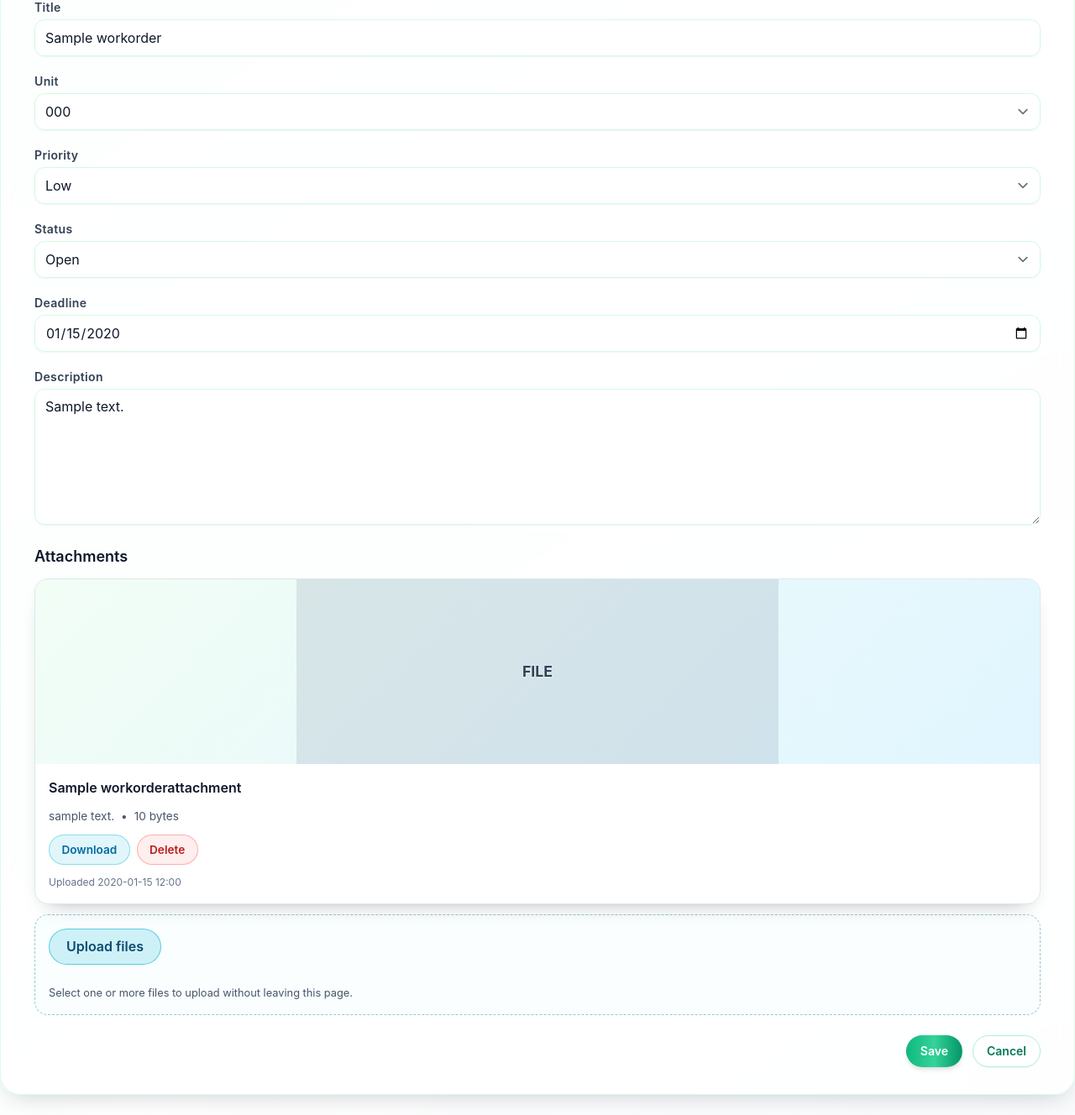
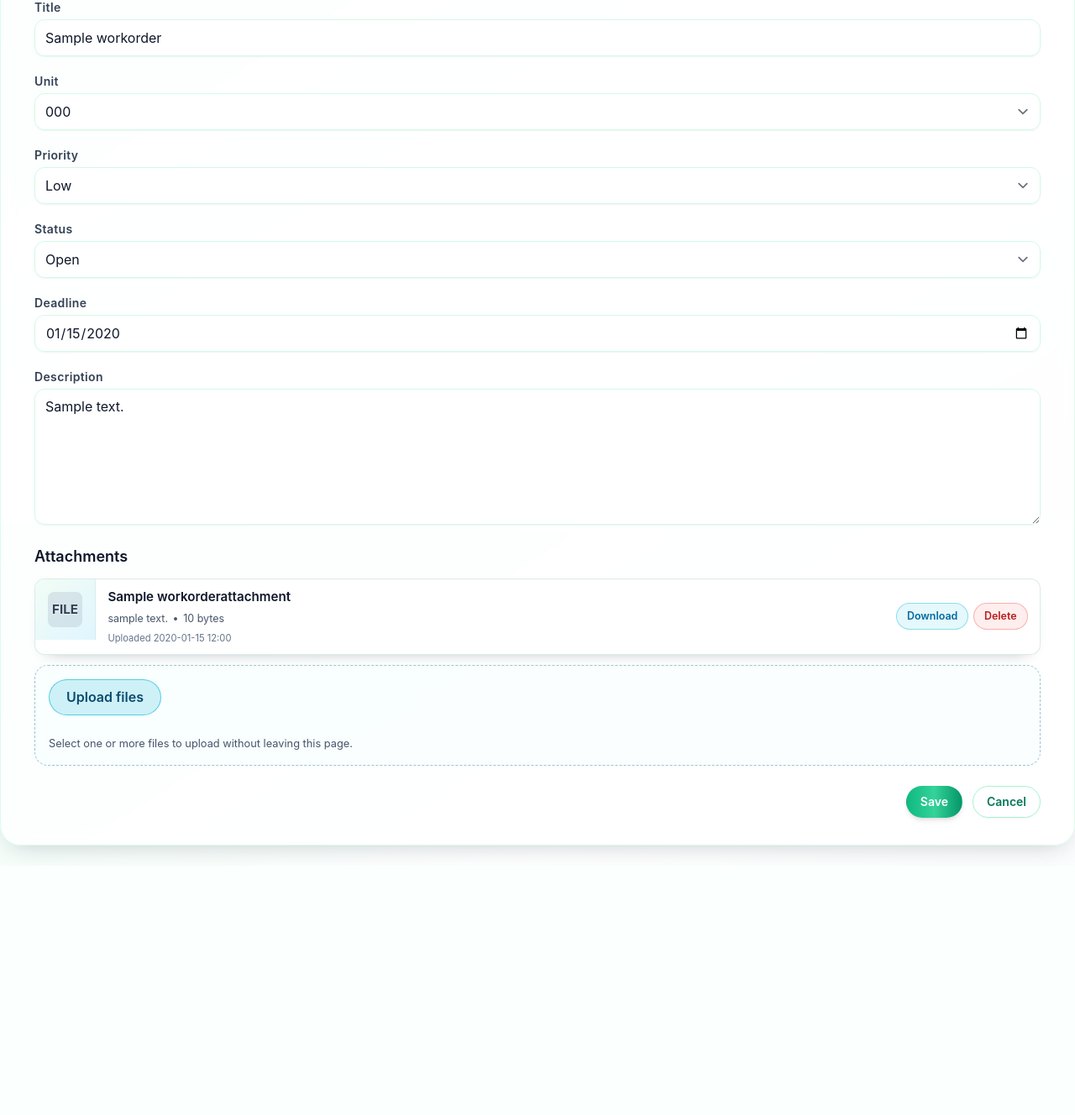
Before and after one commit to Mecho90/BuildingManagement, a Django app: page /work-orders/1/edit/ in a window 1280 px wide. Shown: the part 177-1505 px from the top of the page at 84% size. After the commit the page ends 1199 px from the top, so only its background shows below. Run offline with Django 5.2, Linux system fonts and the light colour scheme; a user stored in the database is signed in; tables that the repository leaves empty hold one stand-in row (values such as "Sample post"); parts of the project's set-up code (start-up, migrations or seed data) failed here and were passed over.

Commit message:
edit attachment layout

```diff
--- a/building_management/building_mgmt/settings.py
+++ b/building_management/building_mgmt/settings.py
@@ -245,7 +245,7 @@ WORK_ORDER_ATTACHMENT_MAX_BYTES = _env_int(
 
 _allowed_types = os.environ.get(
     "DJANGO_ATTACHMENT_ALLOWED_TYPES",
-    "application/pdf,application/msword,application/vnd.openxmlformats-officedocument.wordprocessingml.document,application/zip,application/x-zip-compressed,application/x-7z-compressed,application/x-tar,application/gzip",
+    "application/pdf,application/msword,application/vnd.openxmlformats-officedocument.wordprocessingml.document,application/vnd.ms-excel,application/vnd.openxmlformats-officedocument.spreadsheetml.sheet,application/vnd.ms-powerpoint,application/vnd.openxmlformats-officedocument.presentationml.presentation,text/csv,application/zip,application/x-zip-compressed,application/x-7z-compressed,application/x-tar,application/gzip",
 )
 WORK_ORDER_ATTACHMENT_ALLOWED_TYPES = tuple(
     sorted({token.strip().lower() for token in _allowed_types.split(",") if token.strip()})
--- a/building_management/core/services/files.py
+++ b/building_management/core/services/files.py
@@ -31,6 +31,11 @@ def _config_from_settings() -> AttachmentValidationConfig:
             "application/pdf",
             "application/msword",
             "application/vnd.openxmlformats-officedocument.wordprocessingml.document",
+            "application/vnd.ms-excel",
+            "application/vnd.openxmlformats-officedocument.spreadsheetml.sheet",
+            "application/vnd.ms-powerpoint",
+            "application/vnd.openxmlformats-officedocument.presentationml.presentation",
+            "text/csv",
             "application/zip",
             "application/x-zip-compressed",
             "application/x-7z-compressed",
--- a/building_management/static/css/attachments.css
+++ b/building_management/static/css/attachments.css
@@ -1,8 +1,8 @@
 /* Attachment cards */
 .attachments-grid {
   display: grid;
-  gap: 1rem;
-  grid-template-columns: repeat(auto-fit, minmax(220px, 1fr));
+  gap: 0.6rem;
+  grid-template-columns: minmax(0, 1fr);
   list-style: none;
   margin: 0;
   padding: 0;
@@ -14,24 +14,25 @@
 
 .attachment-card {
   display: flex;
-  flex-direction: column;
+  align-items: stretch;
   width: 100%;
   border: 1px solid rgba(15, 118, 110, 0.15);
-  border-radius: 1rem;
-  background-color: rgba(255, 255, 255, 0.88);
-  box-shadow: 0 12px 24px -16px rgba(15, 23, 42, 0.4);
+  border-radius: 0.75rem;
+  background-color: rgba(255, 255, 255, 0.92);
+  box-shadow: 0 10px 18px -16px rgba(15, 23, 42, 0.45);
   overflow: hidden;
 }
 
 .attachment-card__media {
   position: relative;
-  aspect-ratio: 3 / 2;
-  max-height: 220px;
+  flex: 0 0 72px;
+  height: 72px;
   background: linear-gradient(135deg, rgba(240, 253, 244, 0.9), rgba(221, 244, 255, 0.9));
   display: flex;
   align-items: center;
   justify-content: center;
   overflow: hidden;
+  border-right: 1px solid rgba(15, 118, 110, 0.1);
 }
 
 .attachment-card__preview {
@@ -64,31 +65,20 @@
 }
 
 .attachment-card__preview-hint {
-  position: absolute;
-  bottom: 0.5rem;
-  left: 50%;
-  transform: translateX(-50%);
-  padding: 0.25rem 0.75rem;
-  font-size: 0.75rem;
-  font-weight: 600;
-  letter-spacing: 0.05em;
-  text-transform: uppercase;
-  border-radius: 999px;
-  background: rgba(15, 23, 42, 0.75);
-  color: #f8fafc;
+  display: none;
 }
 
 .attachment-card__placeholder {
-  width: 48%;
+  width: 58%;
   aspect-ratio: 1;
-  border-radius: 20%;
-  background: rgba(14, 165, 233, 0.15);
+  border-radius: 18%;
+  background: rgba(14, 165, 233, 0.12);
   display: flex;
   align-items: center;
   justify-content: center;
   color: rgba(15, 23, 42, 0.7);
   font-weight: 700;
-  font-size: 1.1rem;
+  font-size: 0.95rem;
   text-transform: uppercase;
 }
 
@@ -97,15 +87,17 @@
 }
 
 .attachment-card__body {
-  padding: 1rem;
-  display: flex;
-  flex-direction: column;
-  gap: 0.75rem;
+  flex: 1;
+  padding: 0.65rem 0.9rem;
+  display: grid;
+  grid-template-columns: minmax(0, 1fr) auto;
+  gap: 0.3rem 0.75rem;
+  align-items: center;
 }
 
 .attachment-card__title {
   margin: 0;
-  font-size: 1rem;
+  font-size: 0.95rem;
   font-weight: 600;
   color: #0f172a;
   word-break: break-word;
@@ -114,60 +106,66 @@
 .attachment-card__meta {
   display: flex;
   flex-wrap: wrap;
-  gap: 0.5rem;
-  font-size: 0.85rem;
+  align-items: center;
+  gap: 0.35rem;
+  font-size: 0.78rem;
   color: #475569;
 }
 
 .attachment-card__meta span:not(:last-child)::after {
   content: "•";
-  margin-left: 0.5rem;
+  margin-left: 0.35rem;
 }
 
 .attachment-card__actions {
+  grid-row: 1 / span 3;
+  grid-column: 2;
   display: flex;
+  flex-direction: row;
   flex-wrap: wrap;
-  gap: 0.5rem;
+  gap: 0.35rem;
+  align-items: center;
+  justify-content: flex-end;
 }
 
 .attachment-card__action {
   display: inline-flex;
   align-items: center;
   justify-content: center;
-  padding: 0.4rem 0.9rem;
-  border-radius: 999px;
-  font-size: 0.85rem;
+  padding: 0.35rem 0.75rem;
+  border-radius: 28px;
+  font-size: 0.78rem;
   font-weight: 600;
   text-decoration: none;
   border: 1px solid rgba(6, 182, 212, 0.4);
-  background: rgba(6, 182, 212, 0.12);
+  background: rgba(6, 182, 212, 0.1);
   color: #0369a1;
   transition: background 0.2s ease, color 0.2s ease, border 0.2s ease;
 }
 
 .attachment-card__action:hover,
 .attachment-card__action:focus-visible {
-  background: rgba(6, 182, 212, 0.24);
-  border-color: rgba(6, 182, 212, 0.6);
+  background: rgba(6, 182, 212, 0.2);
+  border-color: rgba(6, 182, 212, 0.55);
   color: #0c4a6e;
   outline: none;
 }
 
 .attachment-card__action--secondary {
   border-color: rgba(129, 140, 248, 0.4);
-  background: rgba(129, 140, 248, 0.12);
+  background: rgba(129, 140, 248, 0.1);
   color: #4338ca;
 }
 
 .attachment-card__action--secondary:hover,
 .attachment-card__action--secondary:focus-visible {
   border-color: rgba(99, 102, 241, 0.6);
-  background: rgba(129, 140, 248, 0.24);
+  background: rgba(129, 140, 248, 0.2);
   color: #312e81;
 }
 
 .attachment-card__timestamp {
-  font-size: 0.75rem;
+  font-size: 0.7rem;
   color: #64748b;
 }
 
```
Also changed, not shown: other parts of building_management/static/css/attachments.css (+27 -5 lines), 1 other file.
